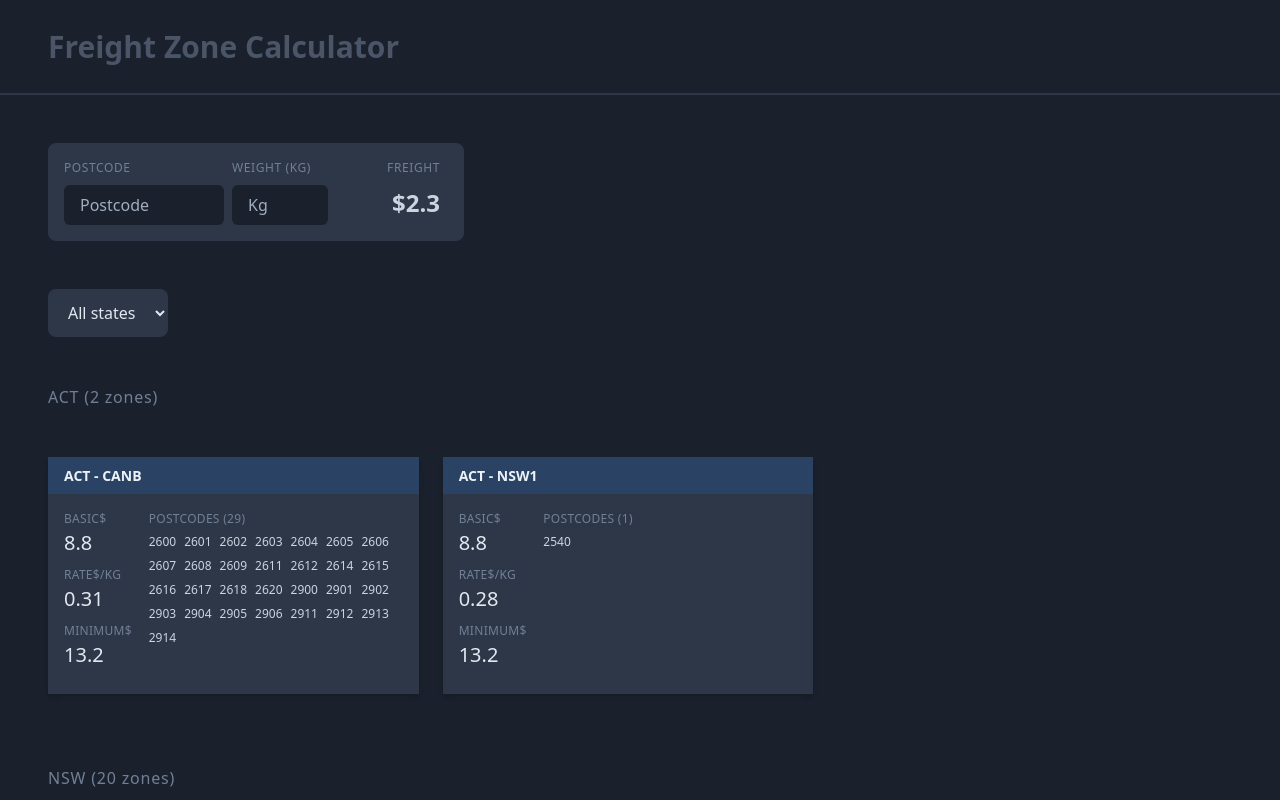
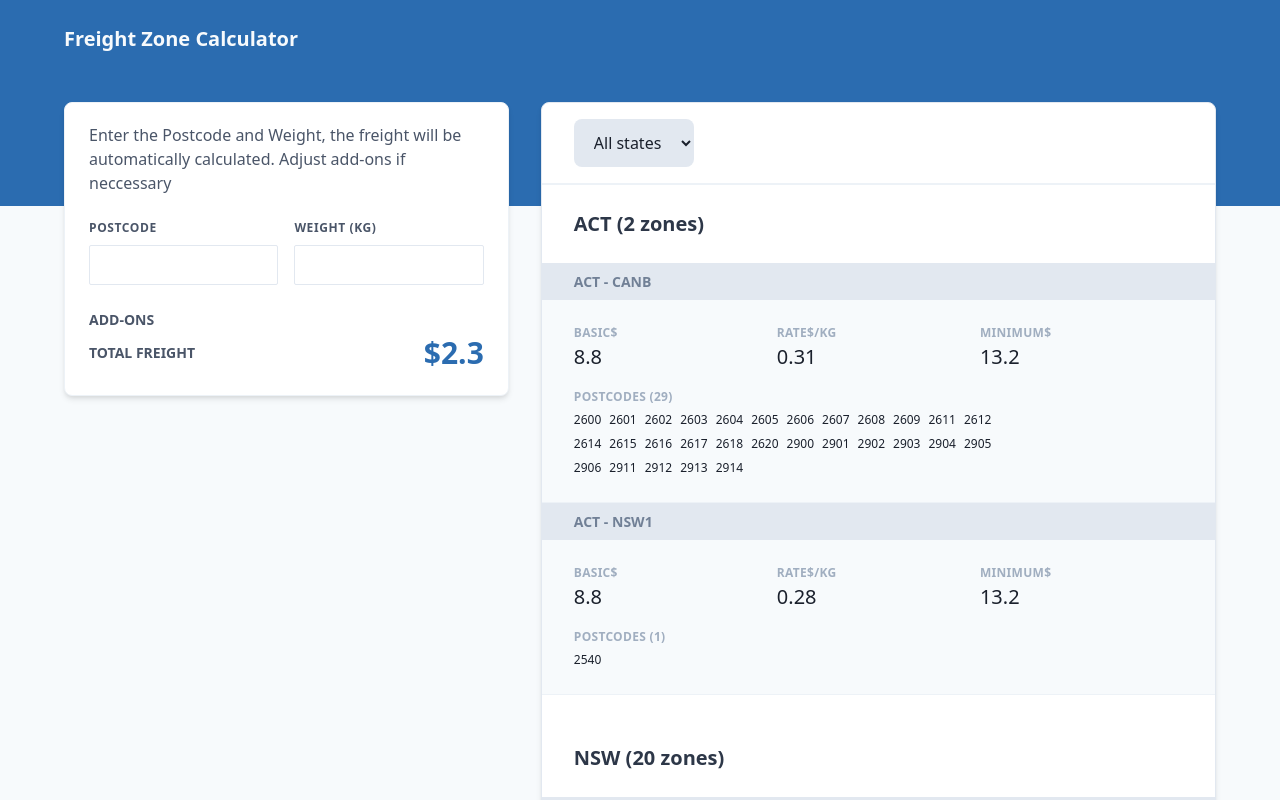
Before and after one commit to bachly/koaladigital-mini-website, a Next.js app: page /freightZoneCalculator in a window 1280 px wide. Shown: the top 800 px of the page. Built offline with nearby package versions, Linux system fonts and the light colour scheme.

Commit message:
Fix layout for freightZoneCalculator

```diff
--- a/pages/freightZoneCalculator.js
+++ b/pages/freightZoneCalculator.js
@@ -59,114 +59,102 @@ export default function FreightZoneCalculator() {
   }
 
   return (
-    <div className="min-h-screen bg-gray-900">
-      <header className="py-6 px-6 lg:px-12 border-b-2 border-gray-800">
-        <h1 className="text-xl lg:text-3xl font-bold text-gray-700">
+    <div className="min-h-screen bg-gray-100">
+      <header className="bg-blue-700">
+        <div className="py-6 max-w-6xl mx-auto">
+          <h1 className="text-xl lg:text-xl font-bold text-gray-100">
             Freight Zone Calculator
           </h1>
+        </div>
       </header>
 
-      <main className="mt-12">
-        <div id="calculator" className="px-6 lg:px-12 max-w-lg">
-          <div className="flex flex-column">
-            <div className="w-full px-4 py-4 rounded-lg bg-gray-800">
-              <div className="flex flex-row flex-wrap items-center">
-                <div className="mr-2">
-                  <div className="uppercase text-xs text-gray-600 tracking-wider mb-2 mr-4">
-                    Postcode
-                  </div>
-                  <input
-                    type="search"
-                    className="py-2 px-4 h-10 w-40 rounded-md bg-gray-900 text-gray-300"
-                    placeholder="Postcode"
-                  />
-                </div>
-                <div className="mr-4">
-                  <div className="uppercase text-xs text-gray-600 tracking-wider mb-2">
-                    Weight (kg)
-                  </div>
-                  <input
-                    type="number"
-                    className="py-2 px-4 h-10 w-24 rounded-md bg-gray-900 text-gray-300"
-                    placeholder="Kg"
-                  />
-                </div>
-                <div className="mr-2 text-right flex-1">
-                  <div className="uppercase text-xs text-gray-600 tracking-wider mb-2">
-                    Freight
-                  </div>
-                  <div className="text-2xl h-10 text-gray-400 font-bold">
-                    $2.3
-                  </div>
-                </div>
-              </div>
-            </div>
-          </div>
+      <div className="h-32 bg-blue-700">
+        <div className="py-6 max-w-6xl mx-auto">
+          <div className="flex flex-row">
+            <div className="w-2/5 pr-4">
+              <Calculator zonesByState={state.zonesByState} />
             </div>
 
-        <div id="filters" className="mt-12 px-6 lg:px-12">
+            <main className="w-3/5 pl-4">
+              <div
+                id="zones"
+                className="border border-gray-300 rounded-lg shadow-md bg-white"
+              >
+                <div
+                  id="filters"
+                  className="px-8 py-4 border-b-2 border-gray-200"
+                >
                   <select
-            className="h-12 bg-gray-800 text-gray-300 rounded-lg px-4"
+                    className="h-12 text-gray-900 bg-gray-300 rounded-lg px-4"
                     onChange={selectCarrierState()}
                   >
-            <option value={null}>All states</option>
+                    <option value={"All"}>All states</option>
                     {Object.keys(state.zonesByState).map((carrierState) => (
                       <option>{carrierState}</option>
                     ))}
                   </select>
                 </div>
 
-        <div id="zones" className="mt-12 px-6 lg:px-12">
                 {carrierStatesAfterFilter().map((carrierState) => {
                   return (
-              <div className="carrier-state" key={carrierState}>
-                <h2 className="text-md inline-block text-gray-600 tracking-wider">
+                    <div className="carrier-state mb-6" key={carrierState}>
+                      <h2 className="px-8 py-6 text-xl text-gray-800 font-bold">
                         {carrierState} (
-                  {Object.keys(state.zonesByState[carrierState]).length} zones)
+                        {Object.keys(state.zonesByState[carrierState]).length}{" "}
+                        zones)
                       </h2>
-                <div className="py-6 lg:py-12 flex flex-wrap">
+                      <div className="flex flex-wrap">
                         {Object.keys(state.zonesByState[carrierState]).map(
                           (carrierZone) => (
-                      <div key={carrierZone} className="w-full md:w-1/3">
-                        <div className="bg-blue-900 md:mr-6 mb-6 flex flex-col shadow-md">
-                          <h3 className="text-sm font-bold flex-1 px-4 py-2 text-gray-200">
+                            <div key={carrierZone} className="w-full">
+                              <div className="flex flex-col">
+                                <h3 className="text-sm font-bold flex-1 px-8 py-2 text-gray-600 bg-gray-300">
                                   {carrierState} - {carrierZone}
                                 </h3>
 
-                          <div className="bg-gray-800 px-4 py-4 flex-1">
-                            <div className="flex flex-row flex-wrap">
+                                <div className="bg-gray-100 px-8 py-6 flex-1 border-b border-gray-200">
+                                  <div className="flex flex-column flex-wrap">
                                     <div
                                       id="freight-costs"
-                                className="w-full lg:w-1/4 mb-2"
+                                      className="w-full flex flex-row mb-2"
                                     >
-                                <div className="mb-2 w-full">
-                                  <div className="uppercase tracking-wide text-gray-600 text-xs ">
+                                      <div className="mb-2 w-full lg:w-1/3">
+                                        <div className="uppercase tracking-wide text-gray-500 text-xs font-bold">
                                           Basic$
                                         </div>
-                                  <div className="text-gray-300 text-xl">
+                                        <div className="text-gray-900 text-xl">
                                           {freightByZone[carrierZone]["Basic"]}
                                         </div>
                                       </div>
-                                <div className="mb-2 w-full">
-                                  <div className="uppercase tracking-wide text-gray-600 text-xs ">
+                                      <div className="mb-2 w-full lg:w-1/3">
+                                        <div className="uppercase tracking-wide text-gray-500 text-xs font-bold">
                                           Rate$/kg
                                         </div>
-                                  <div className="text-gray-300 text-xl">
-                                    {freightByZone[carrierZone]["Rate"].toFixed(2)}
+                                        <div className="text-gray-900 text-xl">
+                                          {freightByZone[carrierZone][
+                                            "Rate"
+                                          ].toFixed(2)}
                                         </div>
                                       </div>
-                                <div className="w-full">
-                                  <div className="uppercase tracking-wide text-gray-600 text-xs ">
+                                      <div className="mb-2 w-full lg:w-1/3">
+                                        <div className="uppercase tracking-wide text-gray-500 text-xs font-bold">
                                           Minimum$
                                         </div>
-                                  <div className="text-gray-300 text-xl">
-                                    {freightByZone[carrierZone]["Minimum"]}
+                                        <div className="text-gray-900 text-xl">
+                                          {
+                                            freightByZone[carrierZone][
+                                              "Minimum"
+                                            ]
+                                          }
                                         </div>
                                       </div>
                                     </div>
 
-                              <div id="postcodes" className="w-full lg:w-3/4">
-                                <div className="uppercase tracking-wide text-gray-600 text-xs">
+                                    <div
+                                      id="postcodes"
+                                      className="w-full lg:w-3/4"
+                                    >
+                                      <div className="uppercase tracking-wide text-gray-500 text-xs font-bold">
                                         Postcodes (
                                         {
                                           state.zonesByState[carrierState][
@@ -175,7 +163,7 @@ export default function FreightZoneCalculator() {
                                         }
                                         )
                                       </div>
-                                <div className="text-gray-400">
+                                      <div className="text-gray-900">
                                         {state.zonesByState[carrierState][
                                           carrierZone
                                         ].map((postcode) => (
@@ -201,6 +189,9 @@ export default function FreightZoneCalculator() {
                 })}
               </div>
             </main>
+          </div>
+        </div>
+      </div>
     </div>
   );
 }
@@ -229,3 +220,106 @@ function reducer(state, { type, payload }) {
       };
   }
 }
+
+function Calculator({ zonesByState }) {
+  const [state, setState] = React.useState({
+    postcode: null,
+    weight: null,
+    fuelLevyPercentage: 15,
+    markupPercentage: 15,
+    taxPercentage: 10,
+  });
+
+  function change(fieldname) {
+    return (event) => {
+      event.preventDefault();
+    };
+  }
+
+  return (
+    <div
+      id="calculator"
+      className="w-full px-6 py-5 bg-white border rounded-lg border-gray-200 shadow-md"
+    >
+      <p className="text-md text-gray-700 mb-6">
+        Enter the Postcode and Weight, the freight will be automatically
+        calculated. Adjust add-ons if neccessary
+      </p>
+
+      <div className="flex flex-row justify-between items-center">
+        <div className="w-1/2 pr-2">
+          <InputField label="Postcode" onChange={change("postcode")} />
+        </div>
+        <div className="w-1/2 pl-2">
+          <InputField label="Weight (kg)" onChange={change("weight")} />
+        </div>
+      </div>
+
+      <div className="my-6"></div>
+
+      <div className="">
+        <div className="text-gray-700 text-sm font-bold uppercase">Add-ons</div>
+      </div>
+
+      {state.showAddons ? (
+        <>
+          <div className="mt-4 flex">
+            <div className="w-1/3 pr-2">
+              <InputField
+                label="Fuel levy %"
+                value={state.fuelLevyPercentage}
+                onChange={change("fuelLevyPercentage")}
+              />
+            </div>
+            <div className="w-1/3 pl-2 pr-2">
+              <InputField
+                label="Markup %"
+                value={state.markupPercentage}
+                onChange={change("markupPercentage")}
+              />
+            </div>
+            <div className="w-1/3 pl-2">
+              <InputField
+                label="Tax %"
+                value={state.taxPercentage}
+                onChange={change("taxPercentage")}
+              />
+            </div>
+          </div>
+
+          <div className="my-6 border-t border-white">
+            <div className="border-b border-gray-200"></div>
+          </div>
+        </>
+      ) : (
+        <></>
+      )}
+
+      <div className="">
+        <div className="flex flex-row items-center justify-between">
+          <div className="text-gray-700 text-sm font-bold uppercase">
+            Total freight
+          </div>
+          <div className="text-3xl text-blue-700 font-bold">$2.3</div>
+        </div>
+      </div>
+    </div>
+  );
+}
+
+function InputField({ label, placeholder, value, onChange }) {
+  return (
+    <div className="input-field">
+      <div className="uppercase text-xs text-gray-700 font-bold tracking-wider mb-2">
+        {label}
+      </div>
+      <input
+        type="input"
+        className="py-2 px-4 h-10 w-full rounded-sm bg-white border border-gray-300 text-gray-900"
+        placeholder={placeholder}
+        onChange={onChange}
+        defaultValue={value}
+      />
+    </div>
+  );
+}
```
Lines whose indentation alone changed are shown as unchanged.
